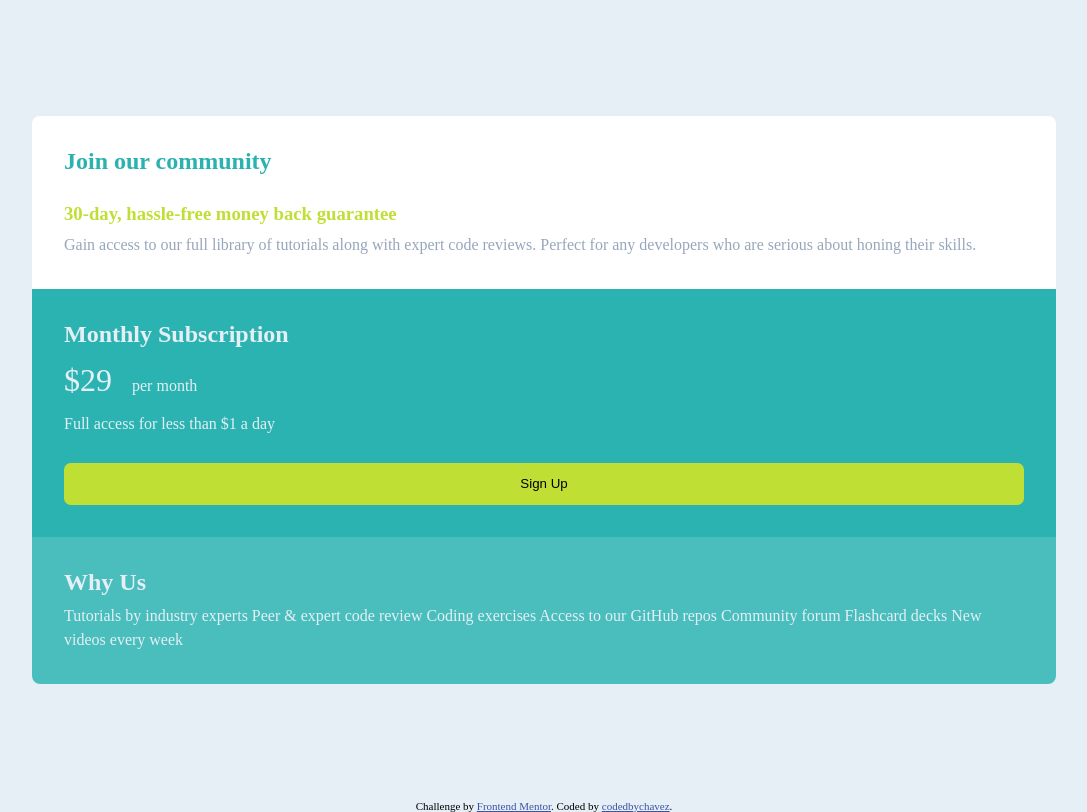
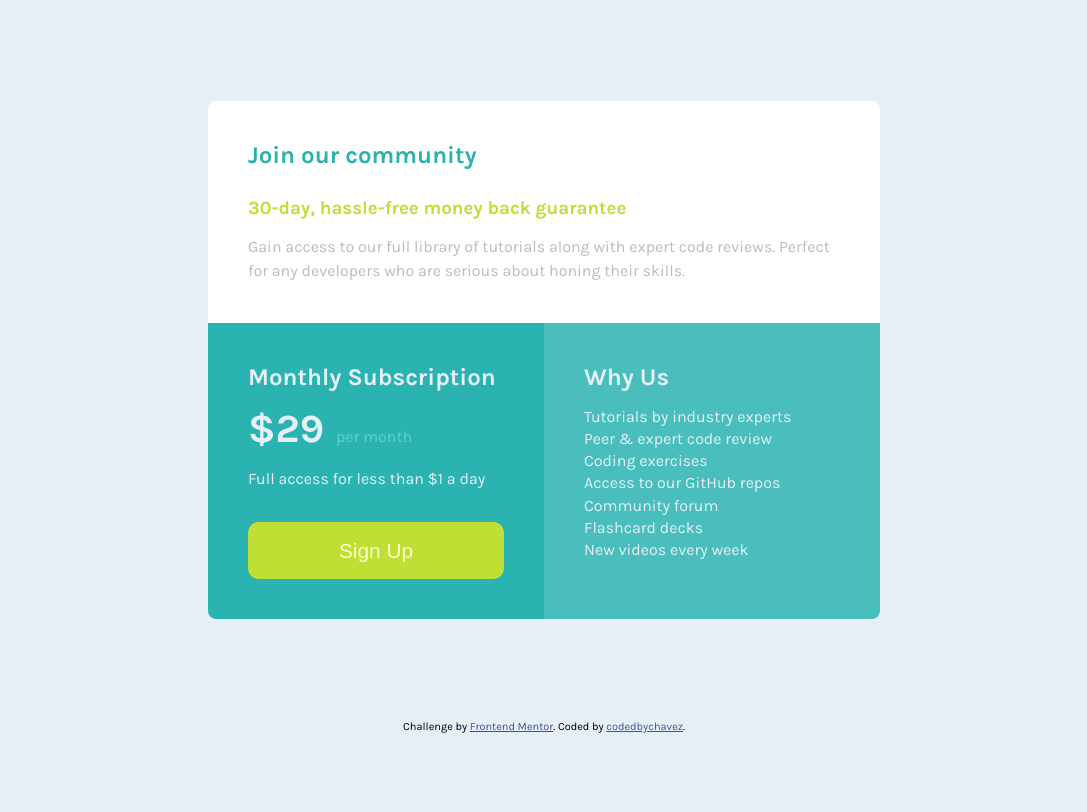
Before and after one commit to codedbychavez/single-price-grid-component, a plain HTML site: page index.html in a window 1280 px wide. Shown: the whole page, without its empty margins (96-1183 px from the left). Drawn offline with Linux system fonts and the light colour scheme.

Commit message:
Completed layout

```diff
--- a/index.html
+++ b/index.html
@@ -7,6 +7,9 @@
   <!-- displays site properly based on user's device -->
 
   <link rel="icon" type="image/png" sizes="32x32" href="./images/favicon-32x32.png">
+  <link rel="preconnect" href="https://fonts.googleapis.com">
+  <link rel="preconnect" href="https://fonts.gstatic.com" crossorigin>
+  <link href="https://fonts.googleapis.com/css2?family=Karla:wght@400;700&display=swap" rel="stylesheet">
   <link rel="stylesheet" href="style.css">
   <title>Frontend Mentor | Single Price Grid Component</title>
 </head>
@@ -39,7 +42,7 @@
             </h2>
             <p class="newsletter-col__text">
               <span class="newsletter-col__price">&dollar;29</span>
-              <span class="newsletter-col__rate">per month</span>
+              <span class="newsletter-col__price-rate">per month</span>
             </p>
             <p class="newsletter-col__text">
               Full access for less than &dollar;1 a day
@@ -56,22 +59,19 @@
               Why Us
             </h2>
             <p class="newsletter-col__text">
-              Tutorials by industry experts
-              Peer &amp; expert code review
-              Coding exercises
-              Access to our GitHub repos
-              Community forum
-              Flashcard decks
-              New videos every week
+            <ul class="newsletter-col__list">
+              <li class="newsletter-col__list__item">Tutorials by industry experts</li>
+              <li class="newsletter-col__list__item">Peer &amp; expert code review</li>
+              <li class="newsletter-col__list__item">Coding exercises</li>
+              <li class="newsletter-col__list__item">Access to our GitHub repos</li>
+              <li class="newsletter-col__list__item">Community forum</li>
+              <li class="newsletter-col__list__item">Flashcard decks</li>
+              <li class="newsletter-col__list__item">New videos every week</li>
+            </ul>
             </p>
           </div>
-
         </div>
-
       </div>
-
-
-
 
     </section>
   </main>
@@ -83,7 +83,6 @@
     </p>
   </footer>
 
-
 </body>
 
 </html>
--- a/style.css
+++ b/style.css
@@ -1,11 +1,17 @@
-*, *::before, *::after {
+*,
+*::before,
+*::after {
   box-sizing: border-box;
 }
 
-body, main {
+body,
+main {
   margin: 0;
-  height: 100vh;
-  background-color: hsl(204, 43%, 93%)
+  height: 90vh;
+  background-color: hsl(204, 43%, 93%);
+  font-family: 'Karla', sans-serif;
+  font-weight: 400;
+  font-size: 1rem;
 }
 
 main {
@@ -19,7 +25,9 @@ main {
   margin: 0 auto;
 }
 
-h1, h2, h3 {
+h1,
+h2,
+h3 {
   margin: 0;
 }
 
@@ -44,16 +52,29 @@ p {
 
 .newsletter__intro-title {
   color: hsl(179, 62%, 43%);
+  font-weight: 700;
 }
 
 .newsletter__intro-cta-text {
   color: hsl(71, 73%, 54%);
   margin-top: 1.5em;
+  font-weight: 700;
 }
 
-.newsletter__intro__text, .newsletter-col__text {
+
+.newsletter__intro__text,
+.newsletter-col__text {
   line-height: 1.5;
   margin-top: .5em;
+}
+
+.newsletter__intro__text {
+  color: #b8bcc4;
+  margin-top: 1em;
+}
+
+.newsletter-col__heading {
+  font-weight: 700;
 }
 
 /* Monthly Subscription */
@@ -64,29 +85,25 @@ p {
 }
 
 .newsletter-col__price {
-  font-size: 2em;
-  margin-right: .5em;
+  font-size: 2.5em;
+  margin-right: .2em;
+  font-weight: 700;
+}
+
+.newsletter-col__price-rate {
+  color: #59d2cf;
 }
 
 .newsletter-col__button {
   background-color: hsl(71, 73%, 54%);
   border: 0px;
   width: 100%;
-  padding: 1em 2em;
+  padding: .8em 2em;
   border-radius: .5em;
-  margin-top: 2em;
+  margin-top: 1.5em;
+  color: #f9fcd1;
+  font-size: 1.3rem;
 }
-
-
-.newsletter-section__text--price-text {
-  font-size: 2rem;
-  margin-right: .3em;
-}
-
-.newsletter-section__text--faded {
-  color: hsl(203, 80%, 86%);
-}
-
 
 /* Why Us */
 
@@ -96,5 +113,51 @@ p {
   border-bottom-right-radius: .5em;
 }
 
-.attribution { font-size: 11px; text-align: center; }
-.attribution a { color: hsl(228, 45%, 44%); }
+.newsletter-col__list {
+  padding-left: 0px;
+  list-style-type: none;
+}
+
+.newsletter-col__list__item+.newsletter-col__list__item {
+  margin-top: .2em;
+}
+
+/* Media Queries */
+
+@media (min-width: 600px) {
+  .newsletter-section {
+    max-width: 42em;
+  }
+
+  .content-wrapper {
+    padding: 2.5em;
+  }
+
+  .row {
+    display: flex;
+  }
+
+  .newsletter-col {
+    width: 100%;
+  }
+
+  .newsletter-col--darkblue {
+    border-bottom-left-radius: .5em;
+  }
+
+  .newsletter-col--lightblue {
+    border-bottom-left-radius: 0em;
+  }
+
+}
+
+
+
+.attribution {
+  font-size: 11px;
+  text-align: center;
+}
+
+.attribution a {
+  color: hsl(228, 45%, 44%);
+}
```
